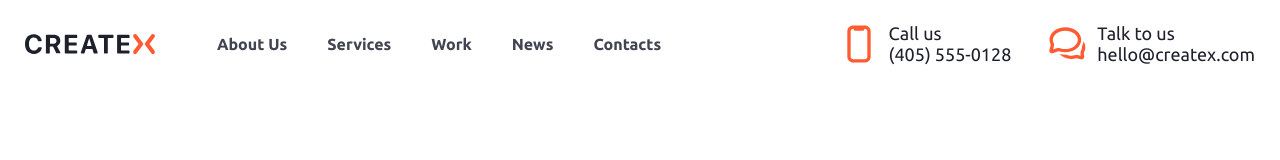
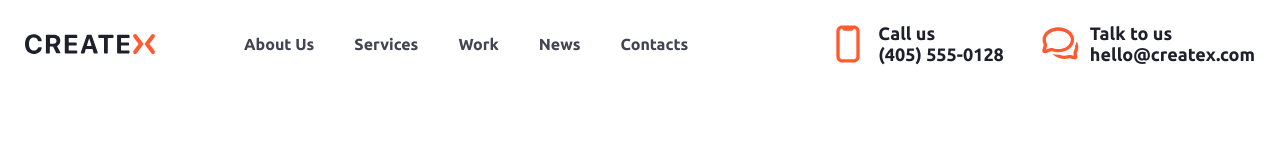
Before and after one commit to Promart1/createx_constraction, a website: page src/about.html in a window 1280 px wide. Drawn offline with nearby package versions, Linux system fonts and the light colour scheme; files that its build step writes are made by us from their sources; files whose address does not match are found by name.

Commit message:
add header and burger

```diff
--- a/gulp/version.json
+++ b/gulp/version.json
@@ -1,3 +1,3 @@
 {
-    "main": "20240312232055"
+    "main": "20240313140745"
 }
--- a/src/html/header.html
+++ b/src/html/header.html
@@ -1,3 +1,4 @@
+<div class="menu--close"></div>
 <header class="header">
   <div class="container">
     <div class="header__wrapper">
@@ -7,53 +8,69 @@
         </a>
       </div>
 
-    <nav class="nav">
-      <ul class="nav__list">
-        <li class="nav__item">
+      <nav class="menu">
+        <ul class="menu__list">
+          <li class="menu__close">
+            <button class="menu__close-btn">
+              <img src="@img/icons/cross.svg" alt="Close cross" />
+            </button>
+          </li>
+
+          <li class="menu__item">
             <a href="./">About Us</a>
           </li>
 
-        <li class="nav__item">
+          <li class="menu__item">
             <a href="./">Services</a>
           </li>
 
-        <li class="nav__item">
+          <li class="menu__item">
             <a href="./">Work</a>
           </li>
 
-        <li class="nav__item">
+          <li class="menu__item">
             <a href="./">News</a>
           </li>
 
-        <li class="nav__item">
+          <li class="menu__item">
             <a href="./">Contacts</a>
           </li>
-      </ul>
-    </nav>
 
+          <li class="menu__item">
             <ul class="header__social-wrapper">
               <li class="header__social-list">
                 <div class="header__img-wrapper">
                   <img src="@img/icons/iphone.svg" alt="phone" />
-        </div>
 
-        <div class="header__content-wrapper">
+                  <div class="header__content-wrapper header__dropdown">
                     <p class="header__content-text">Call us</p>
                     <p><a href="tel:(405) 555-0128">(405) 555-0128</a></p>
+                  </div>
                 </div>
               </li>
 
               <li class="header__social-list">
                 <div class="header__img-wrapper">
                   <img src="@img/icons/chat.svg" alt="chat" />
+
+                  <div class="header__content-wrapper header__dropdown">
+                    <p class="header__content-text">Talk to us</p>
+                    <p>
+                      <a href="mailto:hello@createx.com">hello@createx.com</a>
+                    </p>
                   </div>
-
-        <div class="header__content-wrapper">
-          <p class="header__content-text">Talk to us</p>
-          <p><a href="mailto:hello@createx.com">hello@createx.com</a></p>
                 </div>
               </li>
             </ul>
+          </li>
+        </ul>
+      </nav>
+
+      <button class="menu__button">
+        <span class="menu__line"></span>
+        <span class="menu__line"></span>
+        <span class="menu__line"></span>
+      </button>
     </div>
   </div>
 </header>
--- a/src/scss/style.scss
+++ b/src/scss/style.scss
@@ -1,8 +1,6 @@
-
 // @import "fonts";
 @import "nullStyle.scss";
 @import "variables.scss";
-
 
 body {
   font-family: "Ubuntu", sans-serif;
@@ -21,13 +19,12 @@ background: $main-white;
 //////////////header///////////////////////
 
 .header {
-
   &__wrapper {
     display: flex;
     align-items: center;
     justify-content: space-between;
     padding-top: 23px;
-    padding-bottom: 20px;
+    padding-bottom: 27px;
   }
 
   &__social-wrapper {
@@ -36,27 +33,99 @@ display: flex;
     gap: 36px;
   }
 
-&__social-list {
+  &__img-wrapper {
     display: flex;
     align-items: center;
     gap: 10px;
+  }
+
+  &__social-list {
     font-size: 18px;
     color: $gray-900;
     transition: color 0.3s ease;
+    position: relative;
 
     a:hover {
       color: $primary;
     }
   }
+  @include respond-to($l-desktop) {
+    &__social-list {
+      font-size: 16px;
     }
 
-.nav {
+    &__social-wrapper {
+      margin-right: 60px;
+    }
 
+    &__dropdown {
+      display: none;
+      position: absolute;
+      top: 90px;
+      top: 175%;
+      left: 50%;
+      transform: translate(-50%, -50%);
+      background-color: rgba(255, 255, 255, 0);
+      padding: 10px;
+      width: 150px;
+      z-index: 101;
+      transition: background-color 0.5s ease;
+    }
+
+    &__img-wrapper {
+      cursor: pointer;
+    }
+
+    &__img-wrapper:hover {
+      .header__dropdown {
+        display: block;
+        background-color: rgba(255, 255, 255, 0.8);
+      }
+    }
+  }
+
+  @include respond-to($desktop) {
+    &__social-wrapper {
+      justify-content: center;
+      text-align: start;
+      margin-right: 0;
+    }
+
+    &__social-list {
+      font-size: 15px;
+    }
+
+    &__dropdown {
+      display: block;
+      position: static;
+      transform: none;
+      padding: 0;
+      width: auto;
+    }
+  }
+
+  @include respond-to($m-mobile) {
+    &__social-wrapper {
+      display: block;
+      margin-right: auto;
+    }
+
+    &__social-list {
+      margin-left: 30%;
+      margin-bottom: 10px;
+    }
+  }
+}
+
+.menu {
   &__list {
     display: flex;
     align-items: center;
     gap: 40px;
-        margin-left: -13%;
+    // margin-left: -13%;
+    position: relative;
+    z-index: 100;
+    float: right;
   }
 
   &__item {
@@ -66,7 +135,140 @@ color: $gray-800;
     transition: color 0.3s ease;
   }
 
+  &__item:nth-last-child(1) {
+    margin-left: 130px;
+  }
+
   &__item:hover {
     color: $gray-600;
   }
+
+  &__button {
+    display: none;
+    height: 19px;
+    flex-direction: column;
+    justify-content: space-between;
+    align-items: center;
+    margin-top: 52px;
+    position: relative;
+    z-index: 2;
   }
+
+  &__line {
+    background-color: $gray-800;
+    height: 3px;
+    width: 40px;
+    border-radius: 5px;
+  }
+
+  &__close {
+    display: none;
+  }
+
+  &--close {
+    display: none;
+    position: absolute;
+    left: 0;
+    right: 0;
+    top: -5px;
+    bottom: 0;
+    background-color: rgba(0, 0, 0, 0.5);
+    z-index: 1;
+    transition: background-color 0.3s ease;
+    // height: 0;
+    // overflow: hidden;
+  }
+
+  &--close {
+    &.menu--open {
+      display: block;
+    }
+  }
+
+  @include respond-to($LapTop) {
+    &__item:nth-last-child(1) {
+      margin-left: 100px;
+    }
+  }
+
+  @include respond-to($l-desktop) {
+    &__item:nth-last-child(1) {
+      margin-left: 145px;
+    }
+  }
+
+  @include respond-to($desktop) {
+    &__list {
+      transform: translateY(-100%);
+      position: absolute;
+      top: -10px;
+      right: 0;
+      width: 100%;
+      max-height: 500px;
+      background-color: $main-white;
+      color: $gray-800;
+      display: block;
+      text-align: center;
+      padding-top: 71px;
+      padding-bottom: 23px;
+      transition: transform 0.5s ease;
+    }
+
+    &__list {
+      &--open {
+        transform: translateY(0%);
+      }
+    }
+
+    &__item::after {
+      content: "";
+      display: block;
+      width: 100%;
+      border-bottom: 1px solid $gray-300;
+      margin-top: 22px;
+      margin-bottom: 22px;
+      position: static;
+      height: 0;
+      border-top: none;
+    }
+
+    &__item:nth-last-child(1)::after {
+      display: none;
+    }
+
+    &__close {
+      display: block;
+    }
+
+    &__close-btn {
+      position: absolute;
+      top: 20px;
+      right: 20px;
+    }
+
+    &__button {
+      display: flex;
+      // position: absolute;
+      //     right: 0;
+      //     top: 25px;
+      margin-top: 0;
+    }
+
+    &__item:nth-last-child(1) {
+      margin-left: 0;
+    }
+  }
+
+  @include respond-to($s-tablet) {
+    &__line {
+      width: 30px;
+    }
+
+    &__item {
+      font-size: 15px;
+    }
+  }
+}
+
+
+////////////application////////////////////
```
Also changed, not shown: src/html/application.html (added, +5 -0 lines), src/index.html (+2 -1 lines), src/js/app.js (+27 -1 lines), src/img/application-image.jpg (added), src/img/icons/cross.svg (added). Lines whose indentation alone changed are shown as unchanged.
